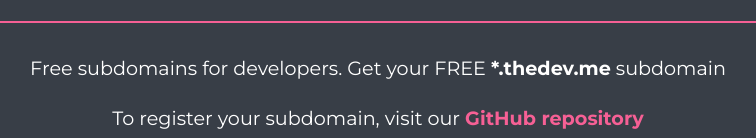
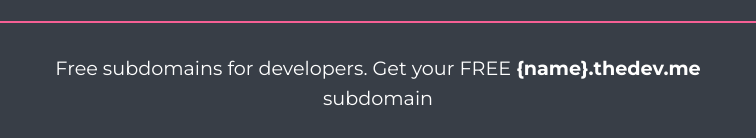
Before and after one commit to thedev-me/thedev.me, a plain HTML site: page index.html in a window 1280 px wide. Shown: the part 388-526 px from the top of the page, without its empty margins (262-1018 px from the left). Drawn offline with Linux system fonts and the light colour scheme.

Commit message:
Update index.html

```diff
--- a/index.html
+++ b/index.html
@@ -118,7 +118,7 @@
             <img src="https://raw.githubusercontent.com/thedev-me/register/main/media/header2.png" alt="thedev.me header">
         </header>
         <main>
-            <p>Free subdomains for developers. Get your FREE <strong>*.thedev.me</strong> subdomain</p>
+            <p>Free subdomains for developers. Get your FREE <strong>{name}.thedev.me</strong> subdomain</p>
             <p>To register your subdomain, visit our <a href="https://github.com/thedev-me/register">GitHub repository</a></p>
         </main>
         <footer>
```
